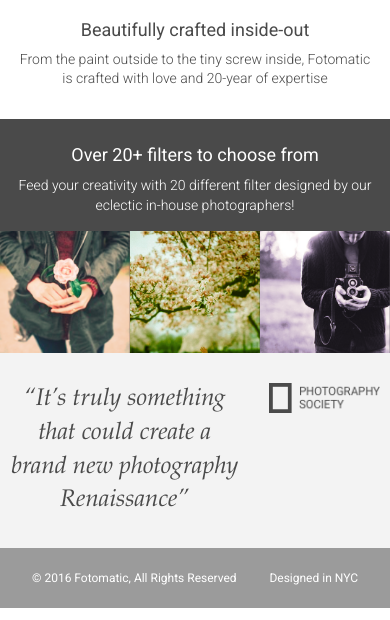
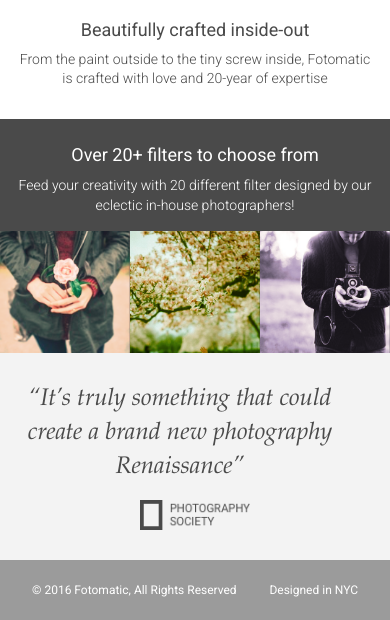
Before and after one commit to ayannone/Fotomatic, a plain HTML site: page index.html in a window 390 px wide. Shown: the part 1094-1714 px from the top of the page. Drawn offline with Linux system fonts and the light colour scheme; a web font is replaced by a local one.

Commit message:
Aligning items in quotes section vertically

```diff
--- a/resources/css/style.css
+++ b/resources/css/style.css
@@ -557,9 +557,24 @@ header .mobile {
     line-height: 1.4;
   }
 
-  #quotes-section .quote-citation {
 
+}
+
+/* ****************************************** */
+/* Styling for screens with max-width = 450px */
+/* ****************************************** */
+
+@media only screen and (max-width: 450px) {
+
+  #quotes-section .content {
+    flex-direction: column;
+    align-items: center;
   }
+
+  #quotes-section .quote {
+    padding-bottom: 1rem;
+  }
+
 }
 
 
```
